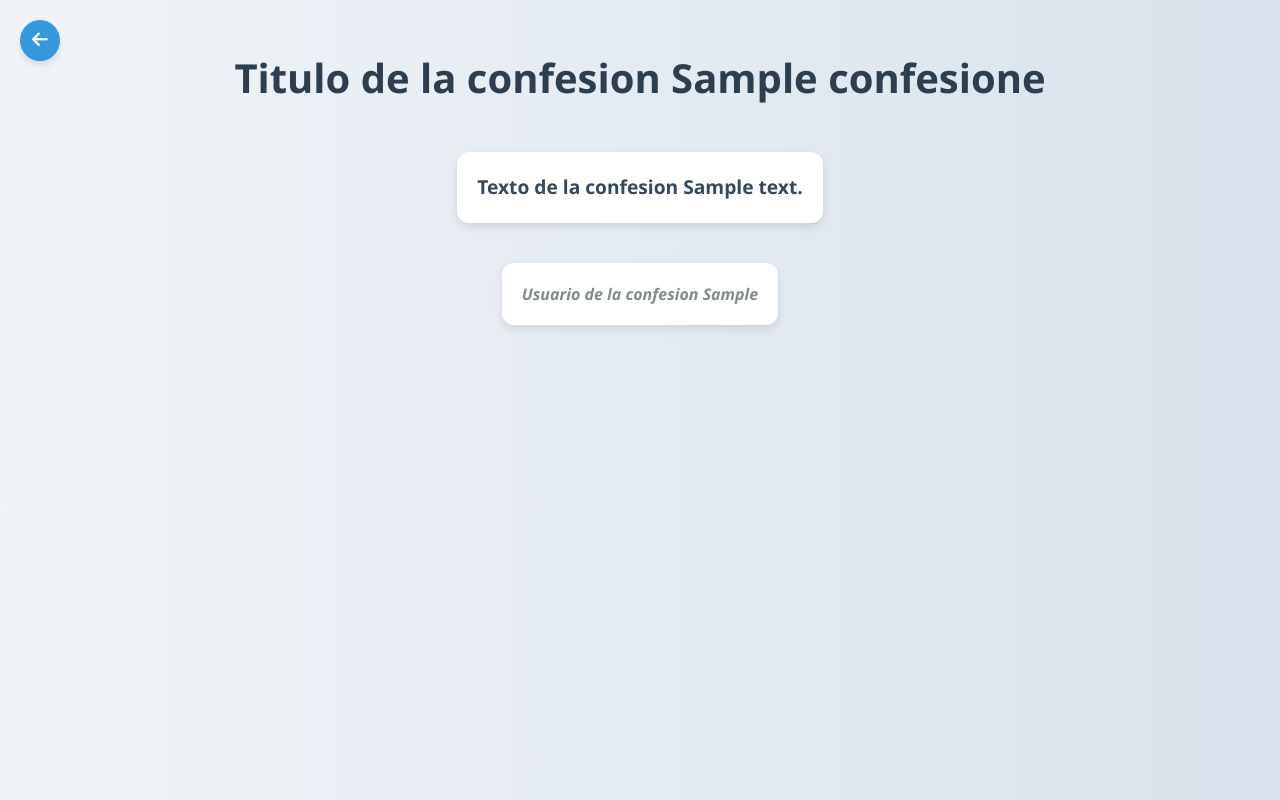
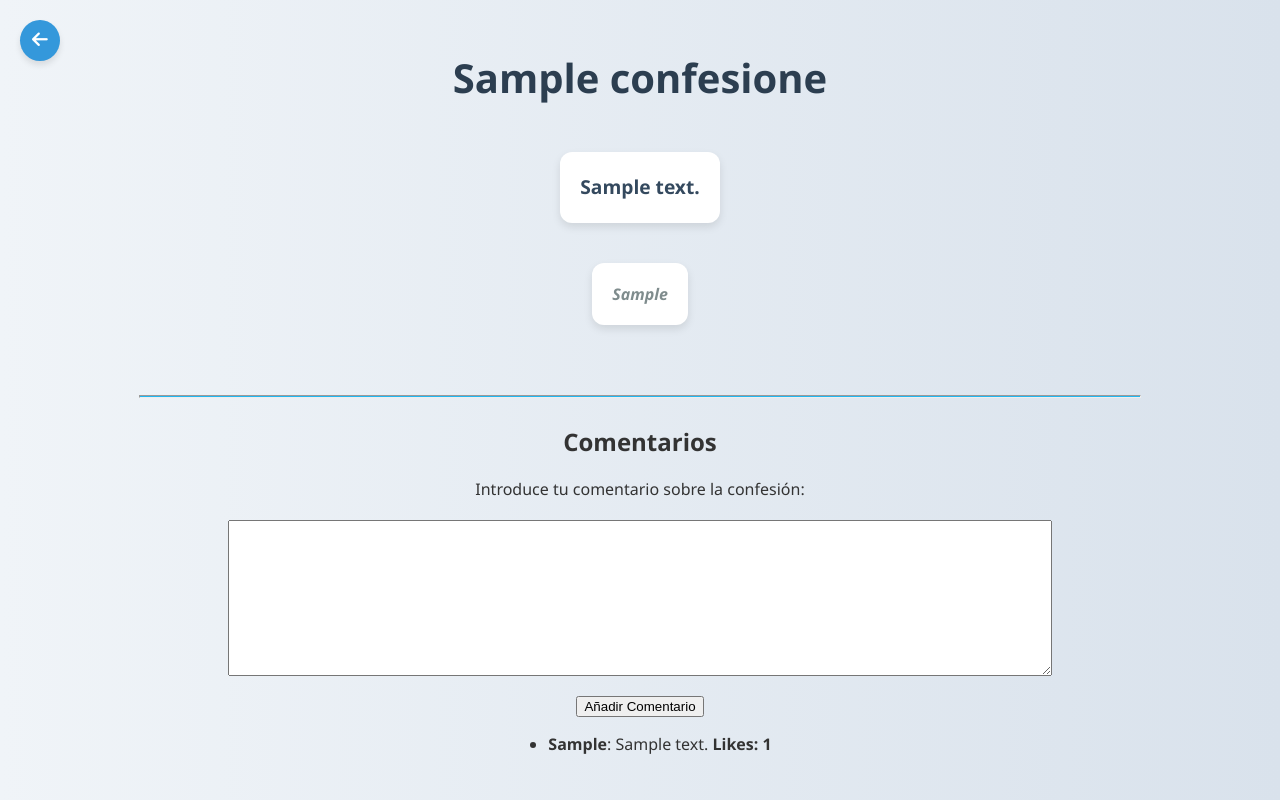
Before and after one commit to maialen09/Confesionario, a Flask app: page /confesion/1 in a window 1280 px wide. Run offline with Flask 3, Linux system fonts and the light colour scheme; tables that the repository leaves empty hold one stand-in row (values such as "Sample post"); data that the repository does not hold is empty.

Commit message:
Funcionalidades de comentarios

```diff
--- a/app.py
+++ b/app.py
@@ -54,6 +54,14 @@ def obtener_confesion_por_id(id):
         cursor.execute(query, (id,))
         datos = cursor.fetchall()
         return datos
+
+def insertar_comentarios(textoComentario,idConfesion,usuario):
+    with mysql.connector.connect(**db_config) as conn:
+        cursor = conn.cursor()
+        query = "INSERT INTO Comentarios(id_confesion,usuario,texto) VALUES (%s, %s, %s)"
+        cursor.execute(query, (idConfesion,usuario,textoComentario))
+        conn.commit()
+        return True
 
 
 def insertar_confesiones_falsas():
@@ -125,6 +133,14 @@ def obtener_confesiones():
         datos = cursor.fetchall()
         return datos
 
+def obtener_comentarios(id_confesion):
+    with mysql.connector.connect(**db_config) as conn:
+        cursor = conn.cursor()
+        query = "SELECT usuario, texto, likes, id FROM Comentarios WHERE id_confesion=%s"
+        cursor.execute(query, (id_confesion,))
+        datos = cursor.fetchall()
+        return datos
+
 @app.route('/')
 def index():
     return render_template('main.html')  # Esto buscará el archivo en /templates/index.html
@@ -154,7 +170,8 @@ def conectar():
 @app.route('/confesion/<int:id>')
 def ver_confesion(id):
     datos = obtener_confesion_por_id(id)
-    return render_template('confesion.html', id=id, datos=datos)
+    comments = obtener_comentarios(id)
+    return render_template('confesion.html', id=id, datos=datos, comments=comments)
 
 
 @app.route('/insertar_usuario', methods=['POST'])
@@ -170,6 +187,16 @@ def insertar_confesion():
     confesion = request.json['conf']
     existe = anadir_confesion(titulo, confesion)
     return jsonify({"existe": existe})
+
+@app.route('/insertar_comentario', methods=['POST'])
+def insertar_comentario():
+    textoComentario = request.json['textoComentario']
+    idConfesion = request.json['idConfesion']
+    resultado = insertar_comentarios(textoComentario,idConfesion, session.get('usuario'))
+    return jsonify({"resultado": resultado})
+
+
+
 
 @app.route('/comprobar_usuario', methods= ['POST'])
 def comprobar_usuario():
--- a/static/css/confesion.css
+++ b/static/css/confesion.css
@@ -12,13 +12,21 @@ body {
     min-height: 100vh;
 }
 
+hr {
+    height: 1px;
+    width: 1000px;
+    background-color: rgb(33, 183, 241);
+    margin-top: 50px;
+  }
+
+
 h1 {
     margin-top: 50px;
     font-size: 2.5rem;
     color: #2c3e50;
 }
 
-h2, h3, h4 {
+h3, h4 {
     max-width: 800px;
     background-color: #ffffff;
     padding: 20px;
@@ -27,10 +35,6 @@ h2, h3, h4 {
     box-shadow: 0 4px 8px rgba(0, 0, 0, 0.1);
 }
 
-h2 {
-    font-size: 1.8rem;
-    color: #2980b9;
-}
 
 h3 {
     font-size: 1.2rem;
@@ -45,7 +49,7 @@ h4 {
     font-style: italic;
 }
 
-button {
+#btnVolver {
     position: absolute;
     top: 20px;
     left: 20px;
@@ -60,13 +64,21 @@ button {
     transition: background-color 0.3s, transform 0.2s;
 }
 
-button:hover {
+#btnVolver:hover {
     background-color: #2980b9;
     transform: scale(1.1);
 }
 
-button i {
+#btnVolver i {
     pointer-events: none; /* para que solo el botón reciba el click */
+}
+
+#comentario_nuevo{
+    margin-top: 20px;
+}
+
+#btnAnadir{
+    margin-top: 20px;
 }
 
 
--- a/static/js/confesion.js
+++ b/static/js/confesion.js
@@ -1,8 +1,46 @@
 const botonVolver = document.getElementById("btnVolver");
+const botonAnadir = document.getElementById("btnAnadir");
+const textArea = document.getElementById("comentario_nuevo");
+const id = document.getElementById("titulo").dataset.id;
+console.log("Id:", id);
+
 
 
 botonVolver.addEventListener("click", function() {
 
     window.location.href = `/home`;
 
-})
+});
+
+botonAnadir.addEventListener("click", function(){
+
+    var textoComentario = textArea.value;
+    if (textoComentario.trim() === ""){
+        alert("Introduce texto para poder crear un comentario");
+    }
+    else{
+
+        textArea.value = "";
+
+    fetch('/insertar_comentario', {
+        method: 'POST',
+        headers: {
+          'Content-Type': 'application/json'
+        },
+        body: JSON.stringify({ textoComentario: textoComentario, idConfesion: id})
+      })
+      .then(response => response.json())
+      .then(data => {
+        const resultado = data.resultado;
+        if(resultado){
+          window.location.reload();
+
+        }
+      })
+      .catch(error => console.error('Error al intentar añadir el comentario'))
+
+    }
+
+
+
+});
--- a/templates/confesion.html
+++ b/templates/confesion.html
@@ -8,10 +8,42 @@
     <title>Confesión #{{ id }}</title></head>
 <body>
     <button aria-label="Volver" id="btnVolver"><i class="fa-solid fa-arrow-left"></i></button>
-    <h1> Titulo de la confesion {{ datos[0][0] }} </h1>
-    <h3> Texto de la confesion {{ datos[0][1]}}</h3>
-    <h4> Usuario de la confesion {{ datos[0][2] }}</h4>
+    <h1 id="titulo" data-id="{{id}}">{{ datos[0][0] }} </h1>
+    <h3 id="texto">{{ datos[0][1]}}</h3>
+    <h4 id="usuario"> {{ datos[0][2] }}</h4>
+
+<hr>
+
+    <h2> Comentarios</h2>
+
+    <label for="comentario_nuevo"> Introduce tu comentario sobre la confesión: </label>
+    <textarea name="comentario_nuevo" id="comentario_nuevo" cols="100" rows="10"></textarea>
+
+    <button id="btnAnadir">Añadir Comentario</button>
+
+
+
+
+
+
+    <div class="comentarios">
+        <ul>
+            {% for comentario in comments %}
+
+            <li>
+                  <strong>{{ comentario[0] }}</strong>: {{ comentario[1] }}
+                  <strong>Likes: {{comentario[2]}}</strong>
+            </li>
+
+            {% endfor %}
+        </ul>
+    </div>
+
+
+
+
 
     <script src="../static/js/confesion.js"></script>
+
 </body>
 </html>
```
